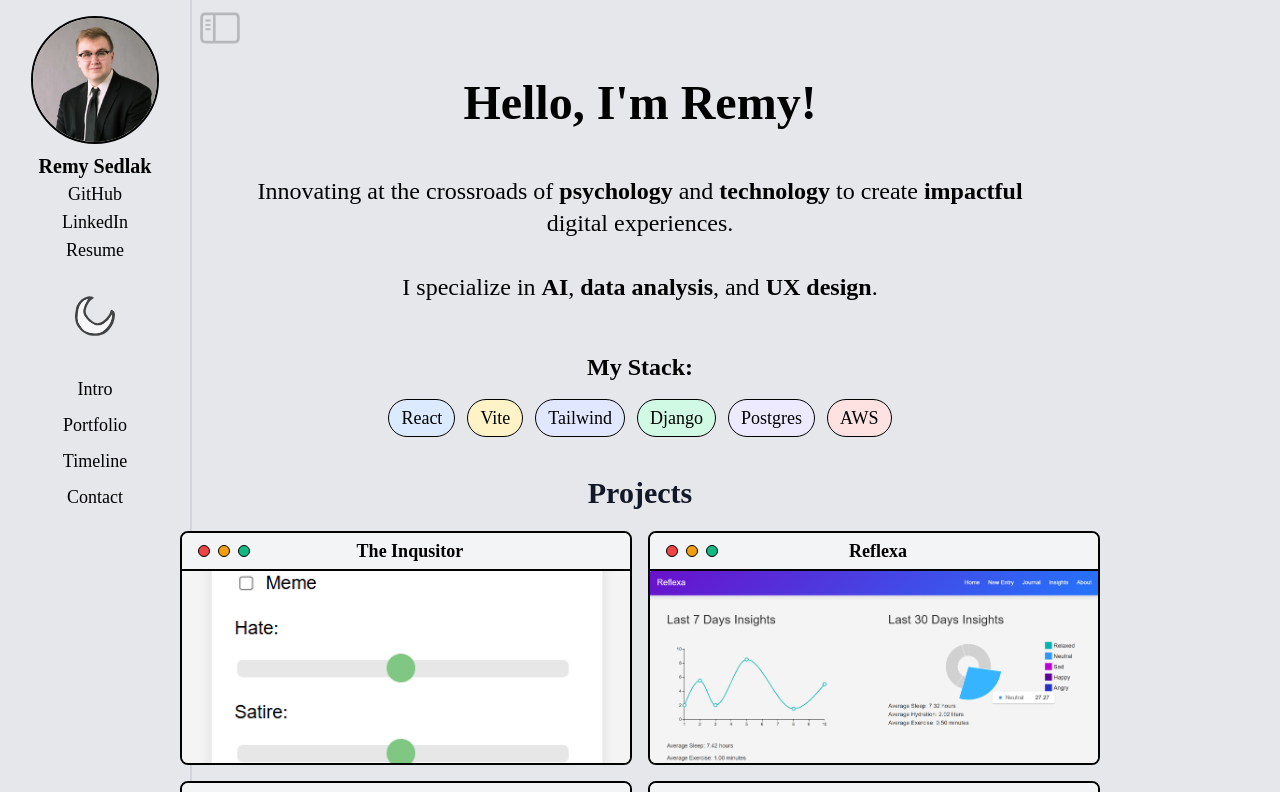
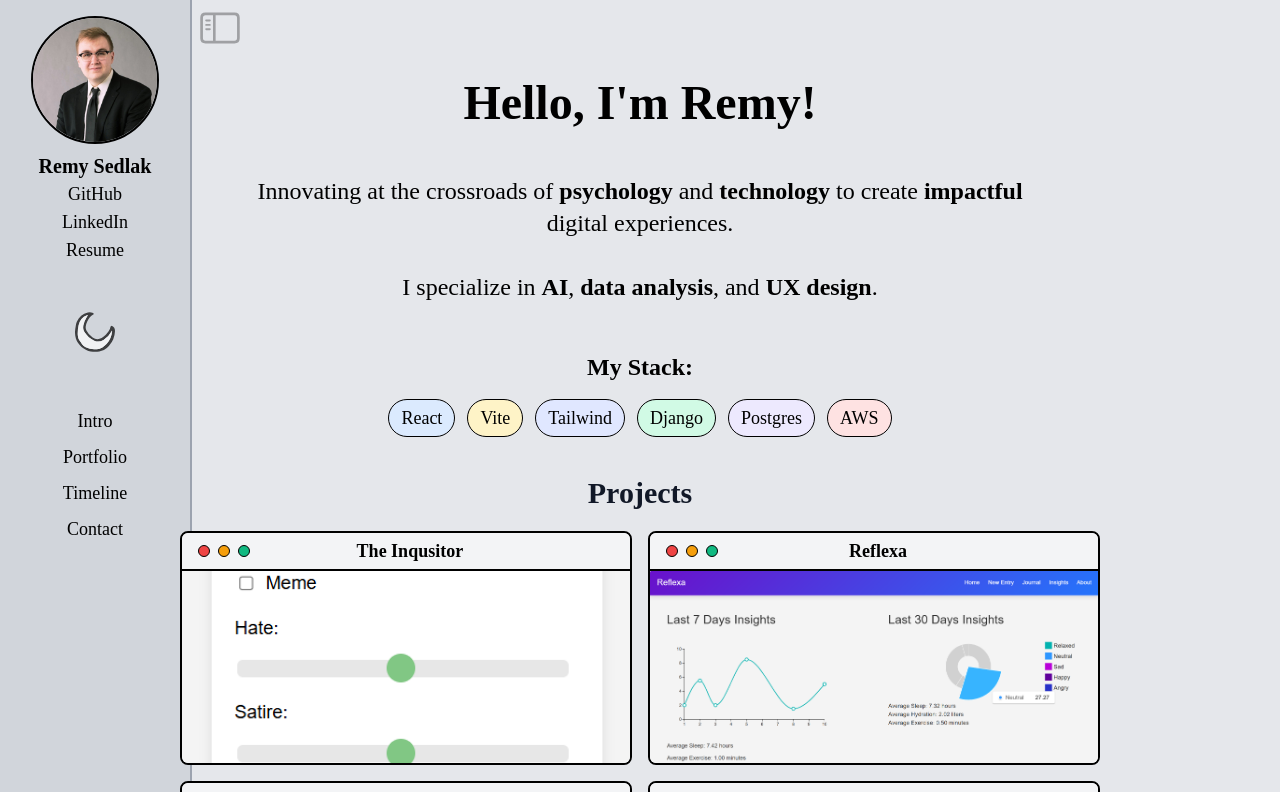
Before and after one commit to remysedlak/portfolio, a React (Vite) app: page / in a window 1280 px wide. Shown: the top 792 px of the page. Built offline with nearby package versions, Linux system fonts and the light colour scheme; a web font is replaced by a local one.

Commit message:
app and nav bar clean up

```diff
--- a/src/App.jsx
+++ b/src/App.jsx
@@ -9,15 +9,10 @@ import './tailwind.css'; // Ensure Tailwind CSS is imported
 
 function App() {
   const [sideBar, setSideBar] = useState(true);
-  const [buttonClass, setButtonClass] = useState("opacity-20 hover:opacity-50");
   const [isDarkMode, setIsDarkMode] = useState(true);
 
   const toggleSidebar = () => {
     setSideBar(!sideBar);
-    if (sideBar){
-      setButtonClass("opacity-50 hover:opacity-20");
-    }
-    else setButtonClass("opacity-20 hover:opacity-50");
   };
 
   return (
@@ -31,12 +26,14 @@ function App() {
             sideBar={sideBar}
           />
         )}
+
+        {/* Sidebar Toggle */}
         <div className={`hidden md:block pl-2 pt-2 ${sideBar ? 'ml-48' : ``}`}>
           <button onClick={toggleSidebar}>
             <img
-              src={isDarkMode ? `./assets/sidebar-left-svgrepo-com(1).svg` : `./assets/sidebar-left-svgrepo-com(2).svg`}
+              src={isDarkMode ? `./assets/sidebar-left-svgrepo-com(1).svg` : `./assets/sidebar-left-svgrepo-com(1).svg`}
               alt="Hide or Show Navigation"
-              className={buttonClass + " w-10 h-10"}
+              className={"opacity-30 hover:opacity-50 dark:hover:opacity-100 w-10 h-10"}
             />
           </button>
         </div>
@@ -44,22 +41,21 @@ function App() {
         {/* Main Content */}
         <div className={`md:${sideBar ? 'ml-48' : ''}`}>
           <div id="intro">
-            <Intro darkMode={isDarkMode} />
+            <Intro/>
           </div>
           <div id="portfolio">
-            <Portfolio darkMode={isDarkMode} />
+            <Portfolio/>
           </div>
           <div id="timeline">
-            <Timeline darkMode={isDarkMode} />
+            <Timeline/>
           </div>
           <div id="contact">
-            <Contact darkMode={isDarkMode} />
+            <Contact/>
           </div>
-          <Footer darkMode={isDarkMode} />
+          <Footer/>
         </div>
         </div>
     </>
   );
 }
-
 export default App;
--- /dev/null
+++ b/src/components/Buttons/SideBarButton.jsx
@@ -0,0 +1,13 @@
+const SideBarButton = ({ sideBar, toggleSidebar, isDarkMode, buttonClass }) => {
+  return (
+      <div className={`hidden md:block pl-2 pt-2 ${sideBar ? 'ml-48' : ``}`}>
+          <button onClick={toggleSidebar}>
+              <img
+                  src={isDarkMode ? `./assets/sidebar-left-svgrepo-com(1).svg` : `./assets/sidebar-left-svgrepo-com(2).svg`}
+                  alt="Hide or Show Navigation"
+                  className={buttonClass + " w-10 h-10"}
+              />
+          </button>
+      </div>
+  );
+};
--- a/src/components/NavBar.jsx
+++ b/src/components/NavBar.jsx
@@ -56,7 +56,7 @@ const NavBar = (sideBar) => {
     };
 
     return (
-        <nav className="justify-center items-center text-center text-black  hidden md:block bg-gray-200 dark:bg-gray-700 fixed top-0 left-0 w-48 p-4  mx-auto my-auto h-full flex flex-col justify-center font-garamond border-r-2 border-gray-300 dark:border-black">
+        <nav className="justify-center items-center text-center text-black  hidden md:block bg-gray-300 dark:bg-gray-700 fixed top-0 left-0 w-48 p-4  mx-auto my-auto h-full flex flex-col justify-center font-garamond border-r-2 border-gray-400  dark:border-black">
             <img
                 src="/assets/remysedlak_image.jpg"
                 alt="Remy Sedlak"
@@ -94,7 +94,7 @@ const NavBar = (sideBar) => {
                     </button>
                 </div>
             </div>
-            <div className={`hidden md:block mt-8 md:mt-4 lg:mt-8 2xl:mt-24 mx-auto text-center items-center justify-center${sideBar ? '' : 'ml-48'}`}>
+            <div className={`hidden md:block mt-8 md:mt-4 lg:mt-12 2xl:mt-24 mx-auto text-center items-center justify-center${sideBar ? '' : 'ml-48'}`}>
             <button onClick={toggleDarkMode}>
                 <img
                     src={isDarkMode ? `./assets/sun-svgrepo-com(2).svg` : `./assets/moon3-svgrepo-com.svg`}
@@ -103,7 +103,7 @@ const NavBar = (sideBar) => {
                 />
             </button>
           </div>
-            <div className="flex flex-col md:space-y-1 lg:space-y-2 justify-top h-1/3 text-md md:text-md lg:text-lg 2xl:text-2xl 2xl:mt-24 mt-4 md:mt-4 lg:mt-8">
+            <div className="flex flex-col md:space-y-1 lg:space-y-2 justify-top h-1/3 text-md md:text-md lg:text-lg 2xl:text-2xl 2xl:mt-24 mt-4 md:mt-4 lg:mt-12">
                 <button
                     onClick={() => scrollToSection('intro')}
                     className={`text-left ${
--- a/src/components/PortfolioItem.jsx
+++ b/src/components/PortfolioItem.jsx
@@ -17,7 +17,7 @@ function PortfolioItem({ imgUrl, title, stack, link, desc }) {
                 alt={title}
                 className="w-full h-48 object-cover"
             />
-            <div className="absolute inset-0 bg-gray-200 bg-opacity-100 opacity-0 group-hover:opacity-100 transition-opacity duration-170 flex flex-col items-center text-gray-900 text-center">
+            <div className="absolute inset-0 bg-gray-100 dark:bg-gray-200 bg-opacity-100 opacity-0 group-hover:opacity-100 transition-opacity duration-170 flex flex-col items-center text-gray-900 text-center">
                 <div className="flex flex-col h-full w-full px-2">
                     <div className="items-center py-1">
                         <h3 className="text-xl font-semibold underline">
```
